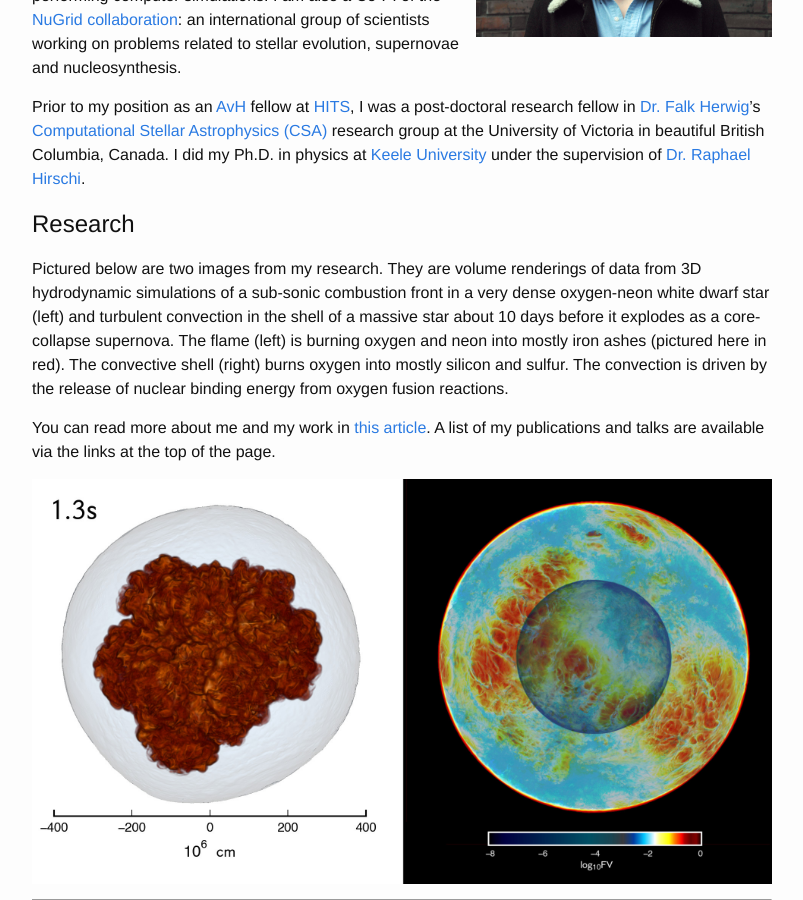
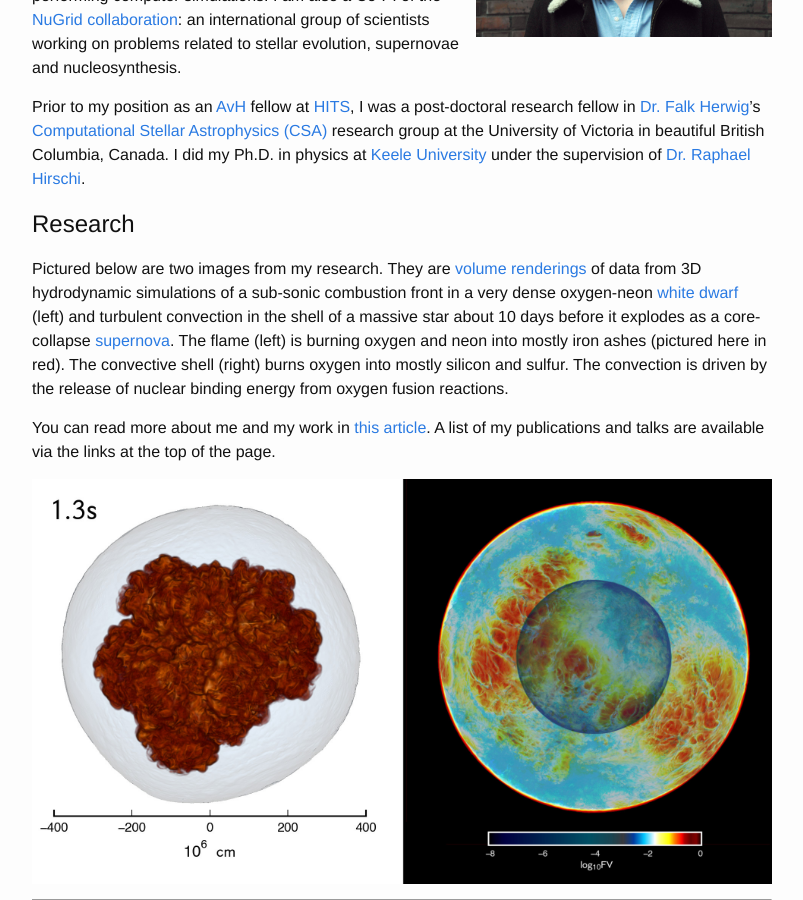
Before and after one commit to swjones/swjones.github.io, a Jekyll site: the page built from about.md, in a window 1280 px wide and 900 px high, scrolled down 324 px. Shown: the whole window, without its empty margins (238-1041 px from the left). Built offline with Jekyll 4.4.1, drawn with Linux system fonts in a browser that asks for light colours.

Commit message:
extra links
Former-commit-id: 968569c80b91ae0d3a539bbc4b8dc794769f4348

```diff
--- a/about.md
+++ b/about.md
@@ -31,14 +31,17 @@ Hirschi](http://www.astro.keele.ac.uk/~hirschi).
 
 # Research
 
-Pictured below are two images from my research. They are volume renderings of
-data from 3D hydrodynamic simulations of a sub-sonic combustion front in a very
-dense oxygen-neon white dwarf star (left) and turbulent convection in the shell
-of a massive star about 10 days before it explodes as a core-collapse
-supernova. The flame (left) is burning oxygen and neon into mostly iron ashes
-(pictured here in red). The convective shell (right) burns oxygen into mostly
-silicon and sulfur. The convection is driven by the release of nuclear binding
-energy from oxygen fusion reactions.
+Pictured below are two images from my research. They are [volume
+renderings](https://en.wikipedia.org/wiki/Volume_rendering) of data from 3D
+hydrodynamic simulations of a sub-sonic combustion front in a very dense
+oxygen-neon [white dwarf](https://en.wikipedia.org/wiki/White_dwarf) (left) and
+turbulent convection in the shell of a massive star about 10 days before it
+explodes as a core-collapse
+[supernova](https://en.wikipedia.org/wiki/Supernova). The flame (left) is
+burning oxygen and neon into mostly iron ashes (pictured here in red). The
+convective shell (right) burns oxygen into mostly silicon and sulfur. The
+convection is driven by the release of nuclear binding energy from oxygen
+fusion reactions.
 
 You can read more about me and my work in [this
 article](http://www.h-its.org/news/simulating-the-death-of-stars/). A list of
```
